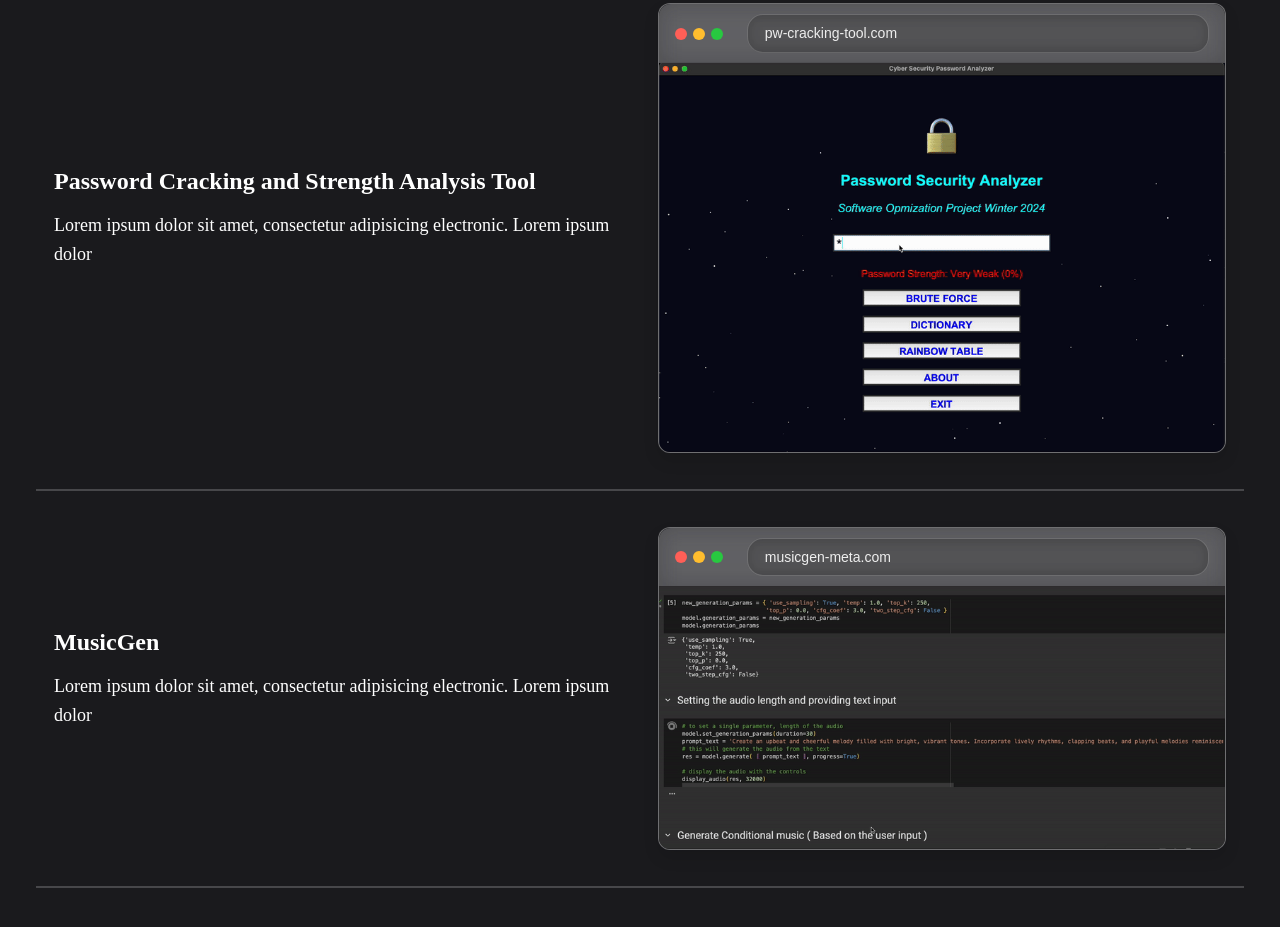
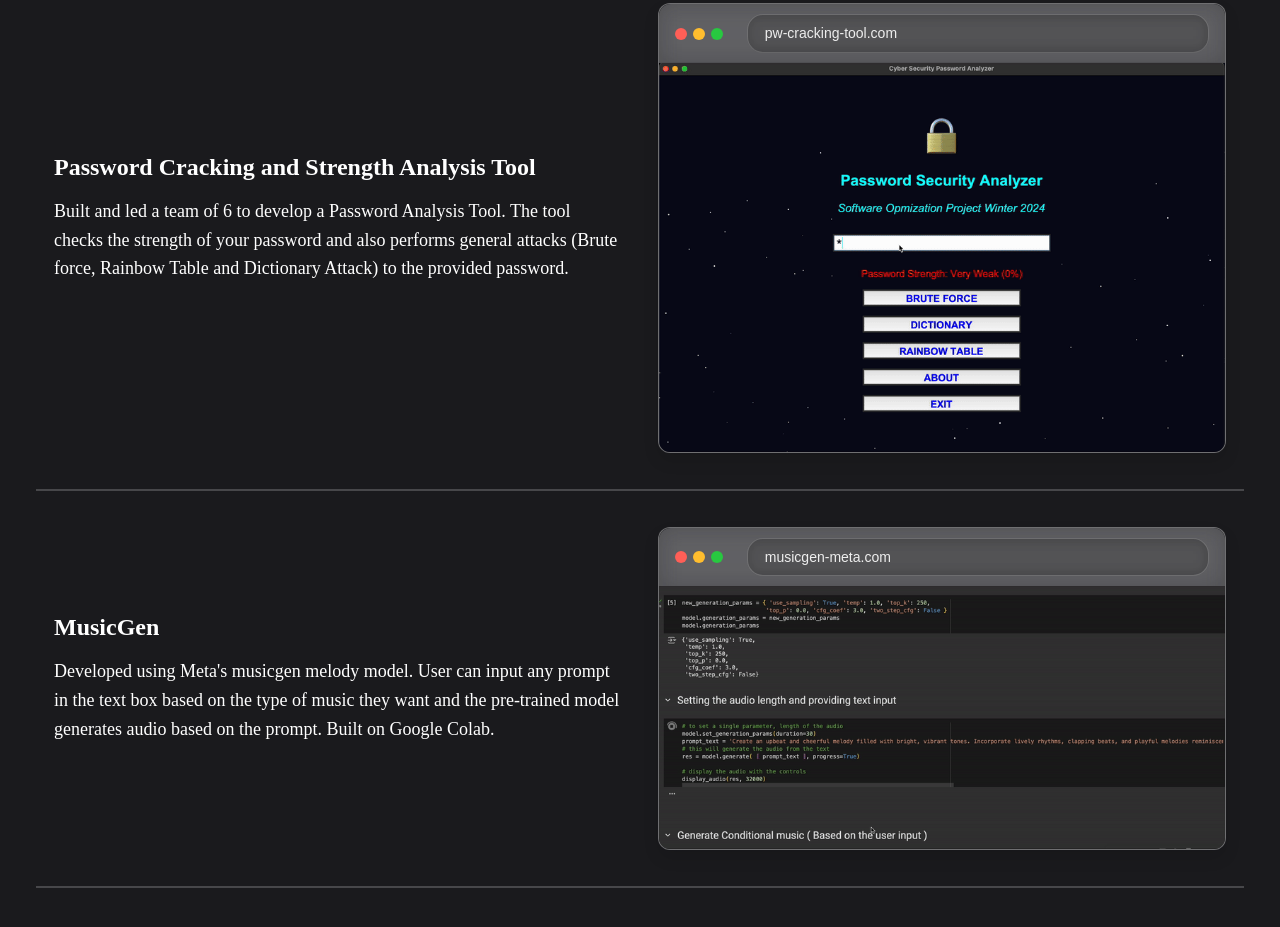
Before and after one commit to TarunZach/portfolio, a website built with Vite: page index.html in a window 1280 px wide. Shown: the part 8406-9333 px from the top of the page. Built offline with nearby package versions, Linux system fonts and the light colour scheme; no server answers; a web font is replaced by a local one.

Commit message:
info:project description

```diff
--- a/index.html
+++ b/index.html
@@ -305,7 +305,8 @@
       <div class="project__details">
         <h3 class="project__title">Password Cracking and Strength Analysis Tool</h3>
         <p class="project__description">
-          Lorem ipsum dolor sit amet, consectetur adipisicing electronic. Lorem ipsum dolor
+          Built and led a team of 6 to develop a Password Analysis Tool. The tool checks the strength of your password
+          and also performs general attacks (Brute force, Rainbow Table and Dictionary Attack) to the provided password.
         </p>
       </div>
       <div class="project__preview">
@@ -330,7 +331,8 @@
       <div class="project__details">
         <h3 class="project__title">MusicGen</h3>
         <p class="project__description">
-          Lorem ipsum dolor sit amet, consectetur adipisicing electronic. Lorem ipsum dolor
+          Developed using Meta's musicgen melody model. User can input any prompt in the text box based on the type of
+          music they want and the pre-trained model generates audio based on the prompt. Built on Google Colab.
         </p>
       </div>
       <div class="project__preview">
```
